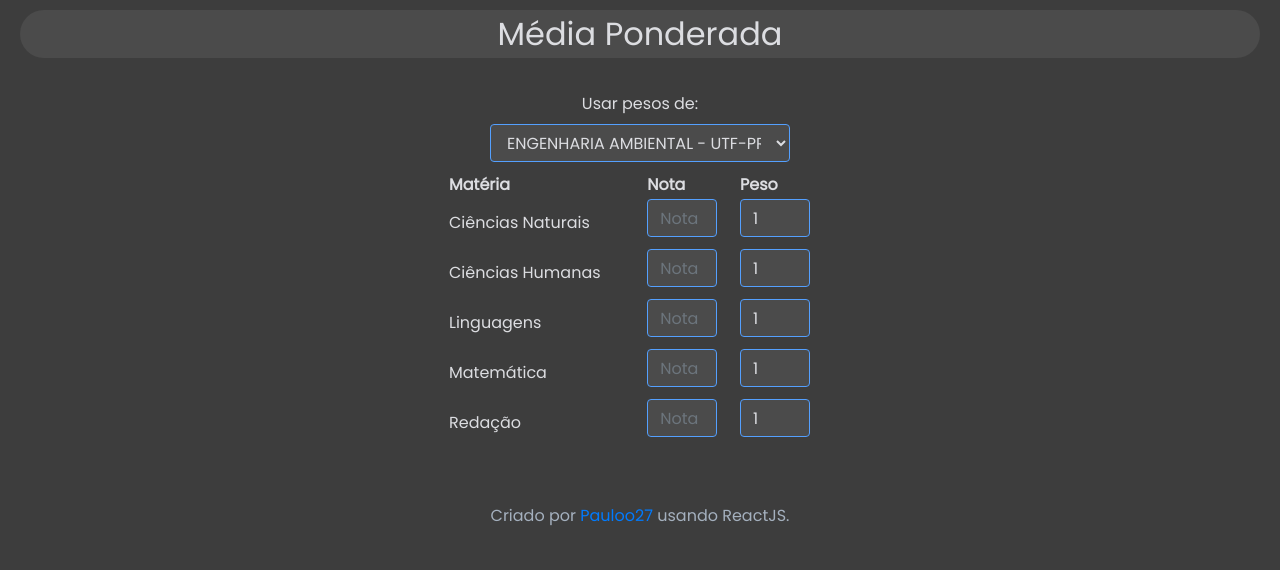
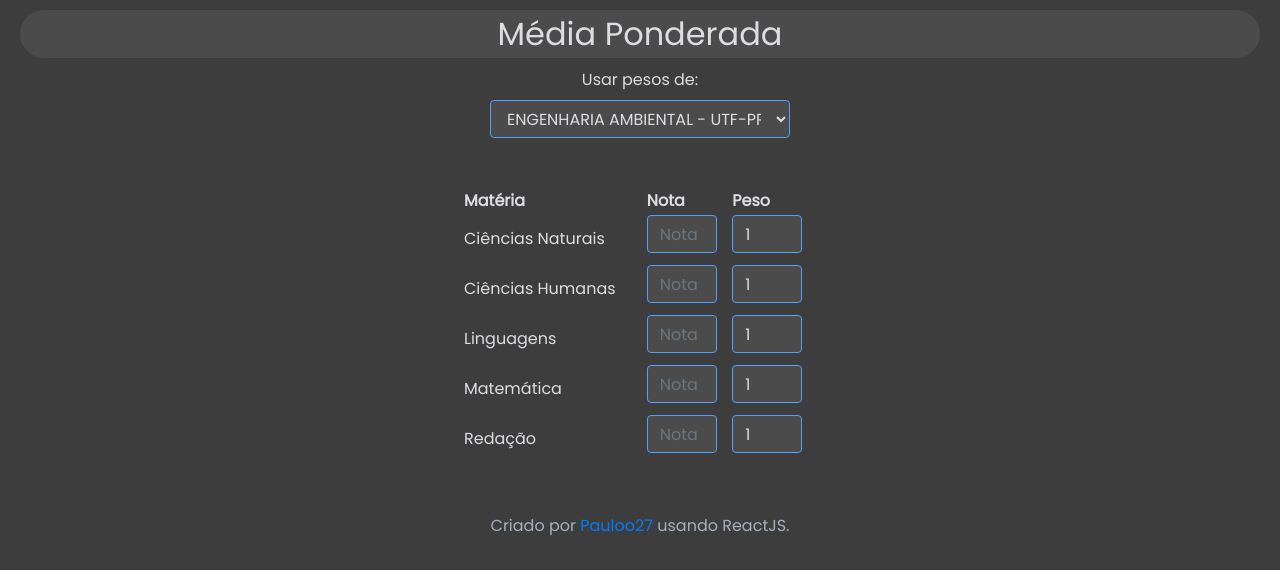
Before and after one commit to pauloo27/MediaEnem, a React (Create React App) app: page / in a window 1280 px wide. Shown: the top 570 px of the page. Built offline with nearby package versions, Linux system fonts and the light colour scheme.

Commit message:
💄 Remove br tags and add margin to container

```diff
--- a/src/App.js
+++ b/src/App.js
@@ -86,7 +86,6 @@ class App extends Component {
       <div className="App">
         <center>
           <h2 id="header">Média Ponderada</h2>
-          <br />
           <label htmlFor="sel1">Usar pesos de:</label>
           <select
             className="form-control"
@@ -126,14 +125,12 @@ class App extends Component {
                 })}
               </tbody>
             </table>
-            <br />
             <h2>
               {Number.isNaN(this.state.avg)
                 ? ""
                 : `Sua média é ${this.state.avg.toFixed(2)}.`}
             </h2>
           </div>
-          <br />
           <p id="created-by">
             Criado por{" "}
             <span>
--- a/src/styles/App.scss
+++ b/src/styles/App.scss
@@ -27,6 +27,10 @@ input[type="number"]::-webkit-inner-spin-button {
   -webkit-appearance: none;
 }
 
+#table-container {
+  margin: 50px;
+}
+
 #created-by {
   color: $grayPrimary;
   span {
```
